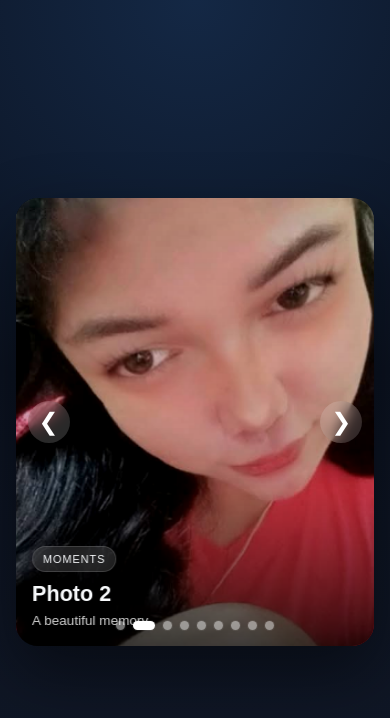
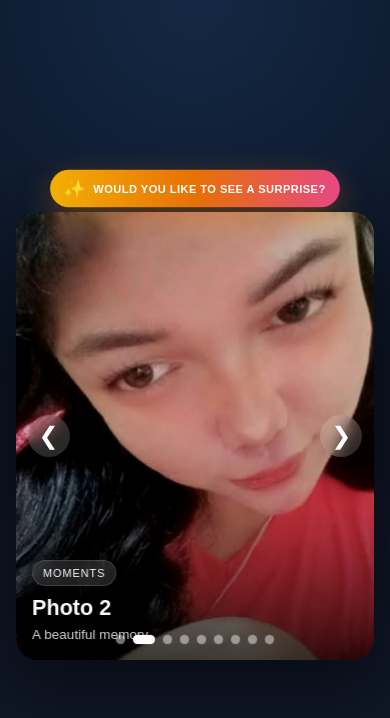
Before and after one commit to cutiekyan-wq/pics, a plain HTML site: page index.html in a window 390 px wide. Drawn offline with Linux system fonts and the light colour scheme.

Commit message:
Add a floating surprise animation banner to the mobile photo gallery

```diff
--- a/index.html
+++ b/index.html
@@ -16,6 +16,9 @@
       --button-bg: rgba(255,255,255,0.18);
       --shadow: rgba(0,0,0,0.45);
       --transition: 0.55s cubic-bezier(0.22, 1, 0.36, 1);
+      --accent: #ffb703;
+      --accent2: #ff7b00;
+      --accent3: #ff4d8d;
     }
 
     * { box-sizing: border-box; }
@@ -34,6 +37,39 @@
       overflow: hidden;
     }
 
+    .gallery-wrap {
+      position: relative;
+      width: min(92vw, 420px);
+    }
+
+    .surprise-banner {
+      position: absolute;
+      top: -14px;
+      left: 50%;
+      transform: translateX(-50%);
+      z-index: 10;
+      display: inline-flex;
+      align-items: center;
+      gap: 8px;
+      padding: 10px 18px;
+      border-radius: 999px;
+      background: linear-gradient(90deg, rgba(255,183,3,0.95), rgba(255,123,0,0.9), rgba(255,77,141,0.9));
+      color: white;
+      font-weight: 700;
+      font-size: 0.75rem;
+      letter-spacing: 0.04em;
+      text-transform: uppercase;
+      box-shadow: 0 10px 30px rgba(255,123,0,0.35);
+      animation: bannerPulse 1.8s ease-in-out infinite, floatIn 0.8s ease-out;
+      white-space: nowrap;
+    }
+
+    .surprise-banner::before {
+      content: "✨";
+      font-size: 1rem;
+      animation: sparkle 1.4s ease-in-out infinite alternate;
+    }
+
     .gallery {
       position: relative;
       width: min(92vw, 420px);
@@ -46,6 +82,7 @@
       user-select: none;
       -webkit-tap-highlight-color: transparent;
       isolation: isolate;
+      margin-top: 28px;
     }
 
     .slides {
@@ -186,6 +223,21 @@
       100% { transform: scale(1.18); }
     }
 
+    @keyframes bannerPulse {
+      0%, 100% { transform: translateX(-50%) scale(1); }
+      50% { transform: translateX(-50%) scale(1.05); }
+    }
+
+    @keyframes floatIn {
+      0% { opacity: 0; transform: translateX(-50%) translateY(-12px); }
+      100% { opacity: 1; transform: translateX(-50%) translateY(0); }
+    }
+
+    @keyframes sparkle {
+      0% { transform: scale(1) rotate(0deg); }
+      100% { transform: scale(1.25) rotate(10deg); }
+    }
+
     @media (max-width: 420px) {
       .gallery {
         border-radius: 22px;
@@ -196,10 +248,15 @@
         right: 16px;
         bottom: 18px;
       }
+
+      .surprise-banner {
+        font-size: 0.68rem;
+        padding: 9px 14px;
+      }
     }
 
     @media (prefers-reduced-motion: reduce) {
-      .slides, .dot, .nav-btn, .slide img {
+      .slides, .dot, .nav-btn, .slide img, .surprise-banner {
         transition: none !important;
         animation: none !important;
       }
@@ -207,12 +264,16 @@
   </style>
 </head>
 <body>
-  <div class="gallery" aria-label="Photo gallery">
-    <button class="nav-btn prev" type="button" aria-label="Previous slide">&#10094;</button>
-    <button class="nav-btn next" type="button" aria-label="Next slide">&#10095;</button>
+  <div class="gallery-wrap">
+    <div class="surprise-banner">Would you like to see a surprise?</div>
 
-    <div class="slides" id="slides"></div>
-    <div class="dots" id="dots" aria-label="Slide indicators"></div>
+    <div class="gallery" aria-label="Photo gallery">
+      <button class="nav-btn prev" type="button" aria-label="Previous slide">&#10094;</button>
+      <button class="nav-btn next" type="button" aria-label="Next slide">&#10095;</button>
+
+      <div class="slides" id="slides"></div>
+      <div class="dots" id="dots" aria-label="Slide indicators"></div>
+    </div>
   </div>
 
   <script>
```
